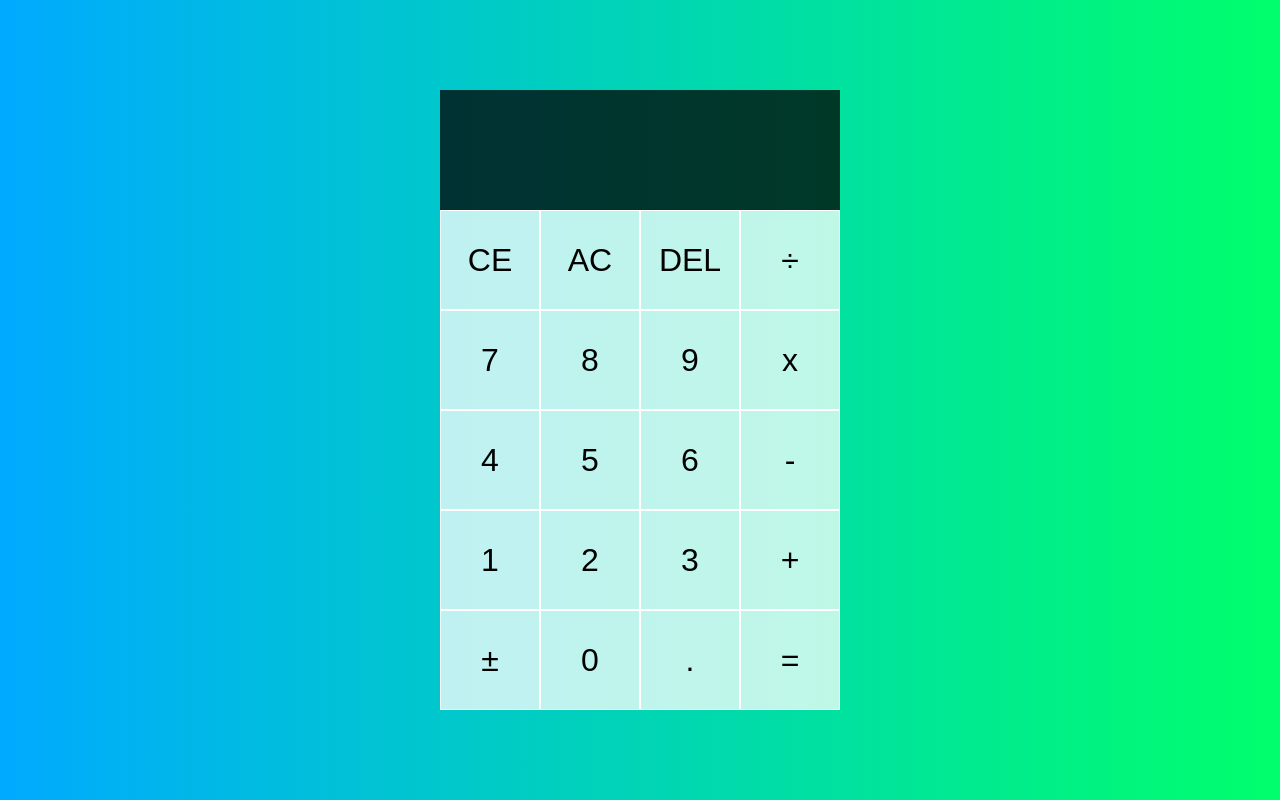
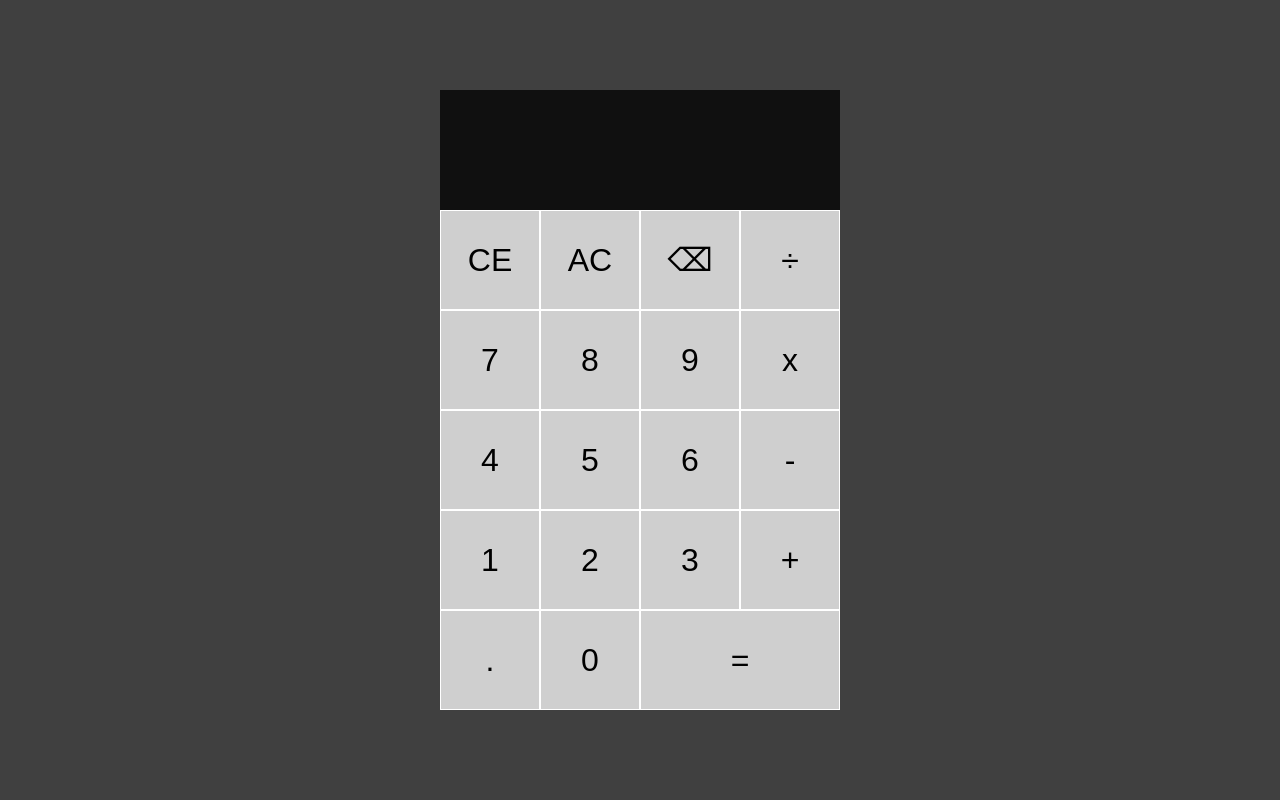
Before and after one commit to CodeWorks4me/Portfolio, a PHP site: page / in a window 1280 px wide. Run offline with PHP 8.4, Linux system fonts and the light colour scheme.

Commit message:
färdig med miniräknare. GJ

```diff
--- a/Portfolio/Projekt/Calculator/index.html
+++ b/Portfolio/Projekt/Calculator/index.html
@@ -15,7 +15,7 @@
         </div>
         <button data-clear-entry>CE</button>
         <button data-all-clear>AC</button>
-        <button data-delete>DEL</button>
+        <button data-delete>⌫</button>
         <button data-operation>÷</button>
         <button data-number>7</button>
         <button data-number>8</button>
@@ -29,10 +29,9 @@
         <button data-number>2</button>
         <button data-number>3</button>
         <button data-operation>+</button>
-        <button data-plus-minus>±</button>
+        <button data-number>.</button>
         <button data-number>0</button>
-        <button data-number>.</button>
-        <button data-equals>=</button>
+        <button data-equals class="span-two">=</button>
 
     </div>
 </body>
--- a/Portfolio/Projekt/Calculator/script.js
+++ b/Portfolio/Projekt/Calculator/script.js
@@ -19,11 +19,6 @@ class Calculator {
 
     delete() {
         this.currentOperand = this.currentOperand.toString().slice(0, -1)
-    }
-
-    //to be fixed
-    plusMinus() {
-
     }
 
     appendNumber(number) {
@@ -148,11 +143,6 @@ operationButtons.forEach(button => {
     })
 })
 
-plusMinusButton.addEventListener('click', button => {
-    calculator.plusMinus()
-    calculator.updateDisplay()
-})
-
 equalsButton.addEventListener('click', button => {
     calculator.compute()
     calculator.updateDisplay()
--- a/Portfolio/Projekt/Calculator/styles.css
+++ b/Portfolio/Projekt/Calculator/styles.css
@@ -6,7 +6,7 @@
 body {
     padding: 0;
     margin: 0;
-    background: linear-gradient(to right, #00AAFF, #00FF6C);
+    background: rgba(0, 0, 0, .75);
 }
 
 .calculator-grid {
@@ -30,6 +30,10 @@ body {
     background-color: rgba(255, 255, 255, .9);
 }
 
+.span-two {
+    grid-column: span 2;
+}
+
 .output {
     grid-column: 1 / -1;
     background-color: rgba(0, 0, 0, .75);
```
